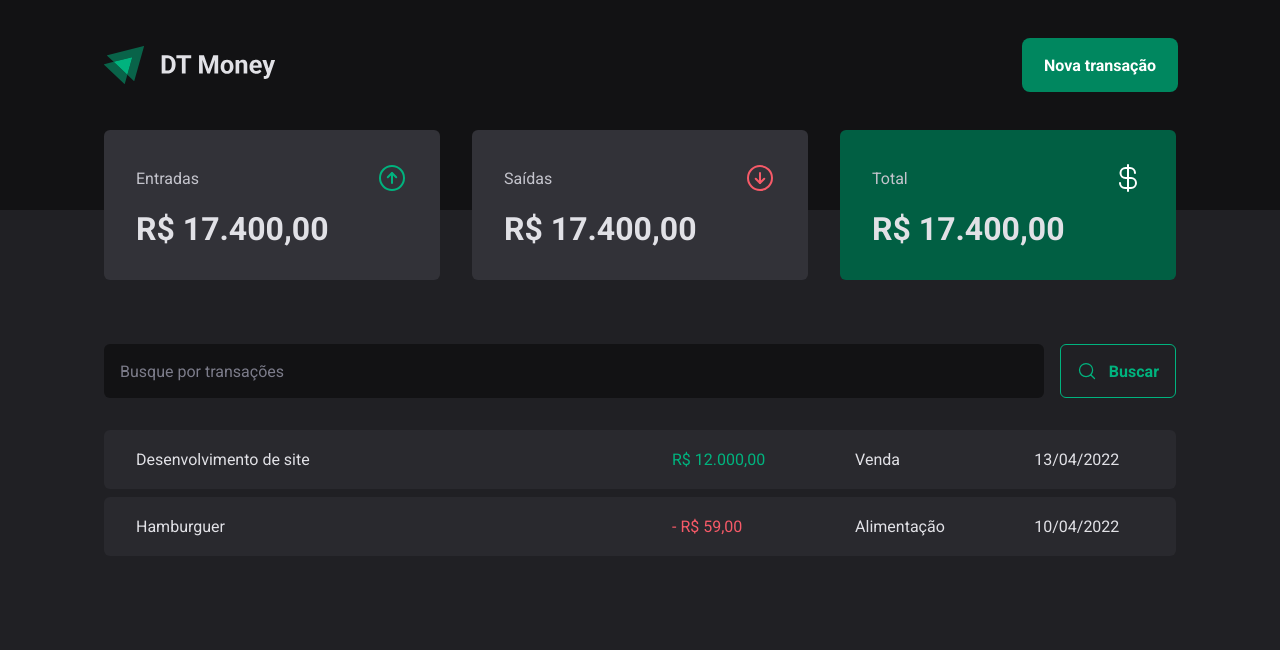
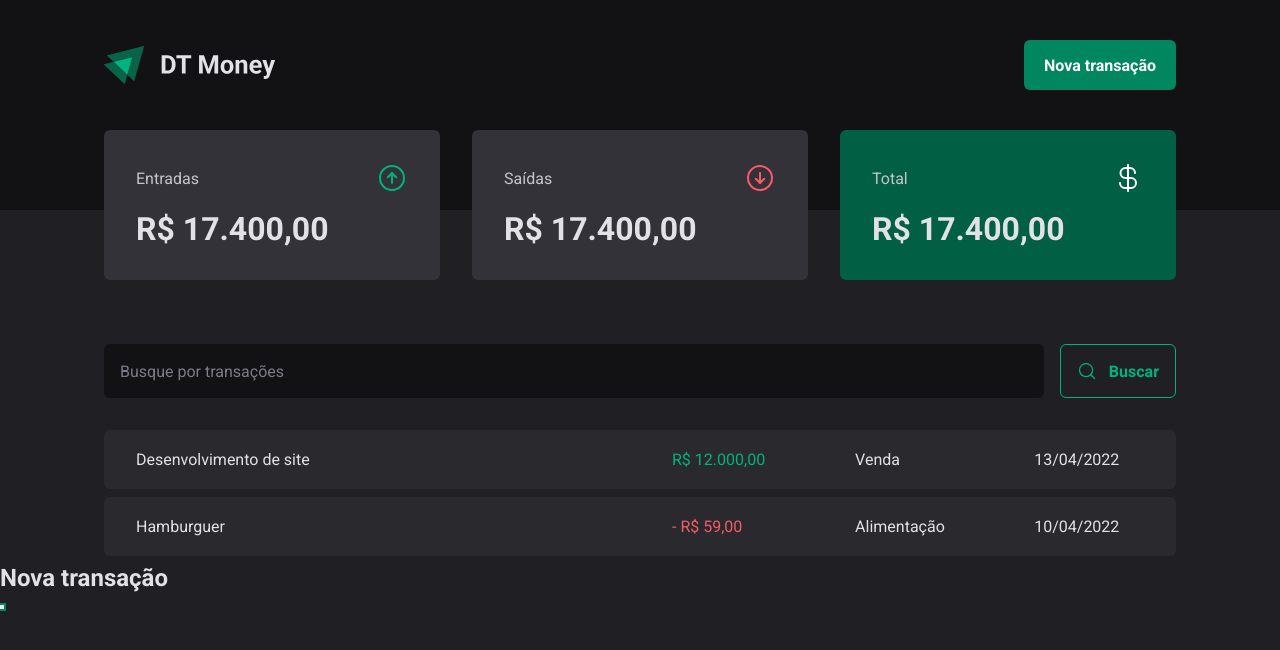
Before and after one commit to benhuur1/ignite-03-dt-money, a React (Vite) app: page / in a window 1280 px wide. Both pictures are taken after a click on the button "Nova transação". Shown: the top 650 px of the page. Built offline with nearby package versions, Linux system fonts and the light colour scheme.

Commit message:
Criando um modal acessível

```diff
--- a/package.json
+++ b/package.json
@@ -10,6 +10,7 @@
     "preview": "vite preview"
   },
   "dependencies": {
+    "@radix-ui/react-dialog": "^1.1.1",
     "phosphor-react": "^1.4.1",
     "react": "^18.3.1",
     "react-dom": "^18.3.1",
--- a/src/components/Header/index.tsx
+++ b/src/components/Header/index.tsx
@@ -1,4 +1,5 @@
 import { HeaderContainer, HeaderContent, NewTransactionButton } from './styles'
+import * as Dialog from '@radix-ui/react-dialog'
 
 import logoImg from '../../assets/Logo.svg'
 
@@ -7,7 +8,20 @@
     <HeaderContainer>
       <HeaderContent>
         <img src={logoImg} alt="Logo" />
-        <NewTransactionButton>Nova transação</NewTransactionButton>
+        <Dialog.Root>
+          <Dialog.Trigger asChild>
+            <NewTransactionButton>Nova transação</NewTransactionButton>
+          </Dialog.Trigger>
+
+          <Dialog.Portal>
+            <Dialog.Overlay />
+
+            <Dialog.Content>
+              <Dialog.Title>Nova transação</Dialog.Title>
+              <Dialog.Close />
+            </Dialog.Content>
+          </Dialog.Portal>
+        </Dialog.Root>
       </HeaderContent>
     </HeaderContainer>
   )
```
Also changed, not shown: 1 other file (tests, documents, lock files or other folders).
